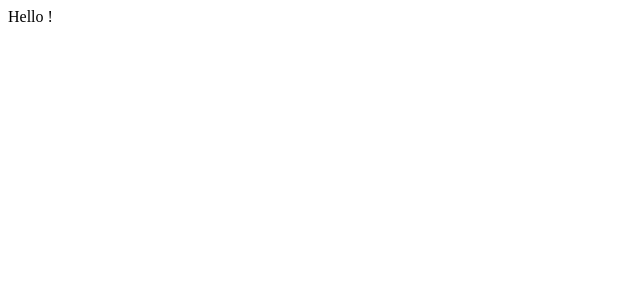
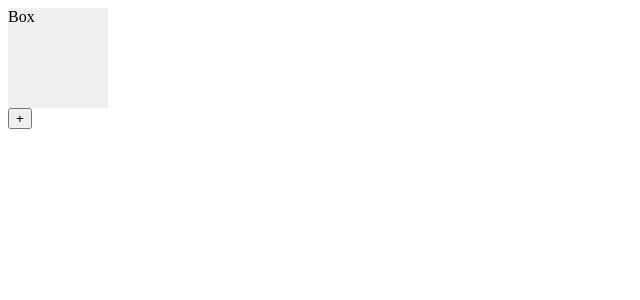
Before and after one commit to fe-olaf/20210821, a React app: page / in a window 1280 px wide. Shown: the top 300 px of the page, without its empty margins (0-640 px from the left). Built offline with nearby package versions, Linux system fonts and the light colour scheme; the HTML template or start-up script is replaced by a standard one.

Commit message:
박스 스타일 예제 추가

```diff
--- /dev/null
+++ b/src/App.js
@@ -0,0 +1,53 @@
+import React, { useState } from 'react'
+
+// usexxx => hook, functional 컴포넌트 내부에서만 사용이 가능하다.
+// 지금의 백그라운드 칼라 #efefef => state => change => hotpink
+// rerender => state 값이 변하면 컴포넌트를 다시 그린다.
+
+// const [값, 값을 바꿀 수 있는 함수] = useState(기본값)
+
+// 리액트는 state 를 가지고 화면을 그린다.
+// 리액트는 state 에 변화가 일어나면 컴포넌트를 다시 그린다 (re render)
+
+function App() {
+  // 보통 state 이름 + set
+  const [boxStyle, setBoxStyle] = useState({
+    width: 100,
+    height: 100,
+    backgroundColor: '#efefef',
+  })
+
+  // state 를 다루는 함수는 앞에 handle 이라는 이름을 붙인다.
+  // 버튼이 눌렸을 떄 박스 사이즈를 키운다.
+  // boxStyle 의 넓이값과 높이값에 * 2 를 한다.
+  // boxStyle 의 값이 변한다 -> 컴포넌트가 다시 그려진다.
+  const handleIncrementBoxSize = () => {
+    setBoxStyle({
+      ...boxStyle, // backgroundColor: '#efefef', 유지된다.
+      width: boxStyle.width * 2,
+      height: boxStyle.height * 2,
+    })
+  }
+
+  const { width, height, backgroundColor } = boxStyle
+
+  return (
+    <div>
+      <div
+        style={{
+          width: width,
+          height: height,
+          backgroundColor: backgroundColor,
+        }}
+      >
+        Box
+      </div>
+      <button onClick={handleIncrementBoxSize}>+</button>
+    </div>
+  )
+}
+
+export default App
+
+// export { App } => 여러개를 내보낼 때 용이
+// export default App 함수 자체 => 하나만 내보낼 때는 default
--- a/src/index.js
+++ b/src/index.js
@@ -1,4 +1,6 @@
 import React from 'react'
 import ReactDOM from 'react-dom'
 
-ReactDOM.render(<div>Hello !</div>, document.getElementById('app'))
+import App from './App'
+
+ReactDOM.render(<App />, document.getElementById('app'))
--- a/webpack.config.js
+++ b/webpack.config.js
@@ -34,8 +34,6 @@ module.exports = {
     }),
   ],
   devServer: {
-    // contentBase: path.resolve(__dirname, 'dist'),
-    // hot: true,
     open: true,
     historyApiFallback: true,
   },
```
